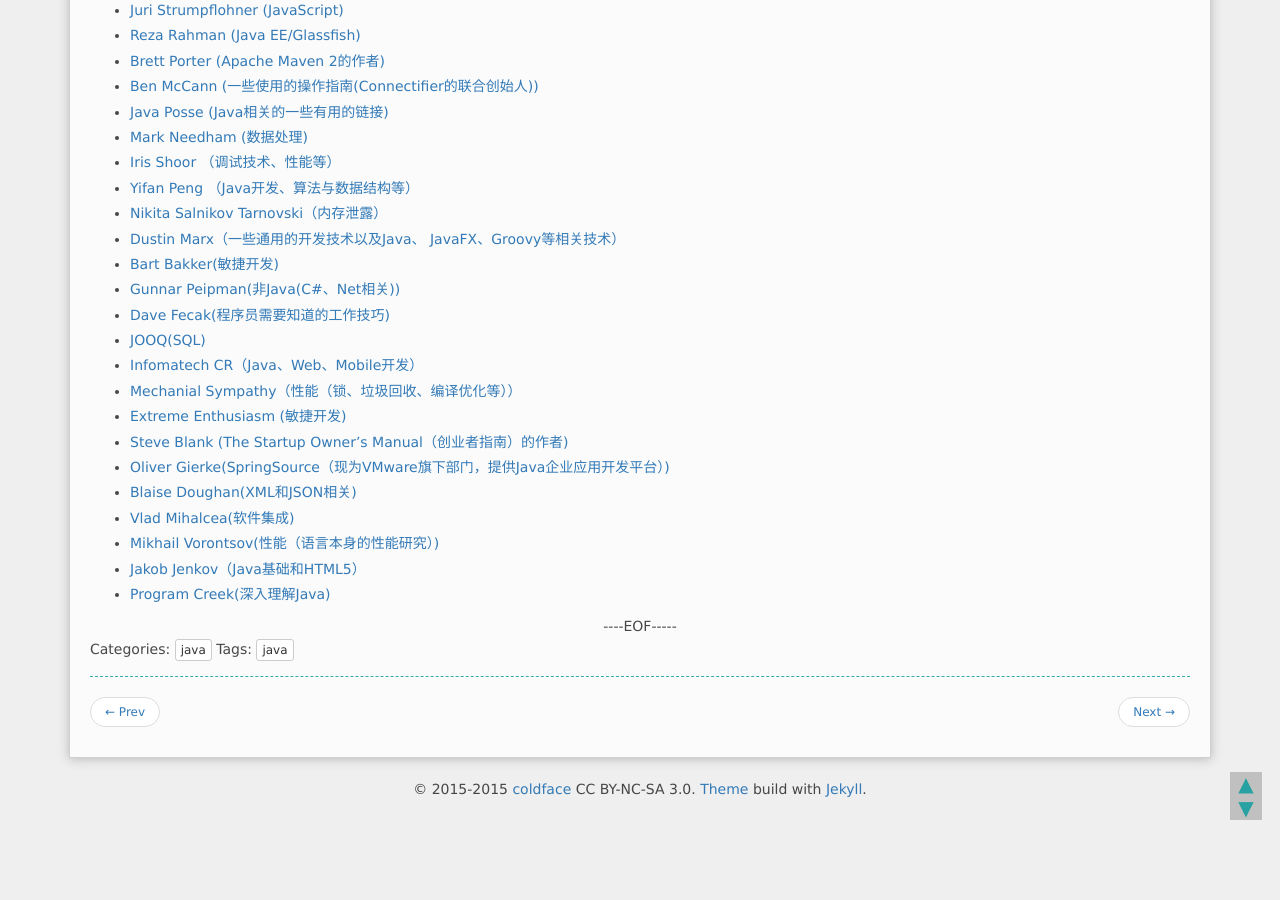
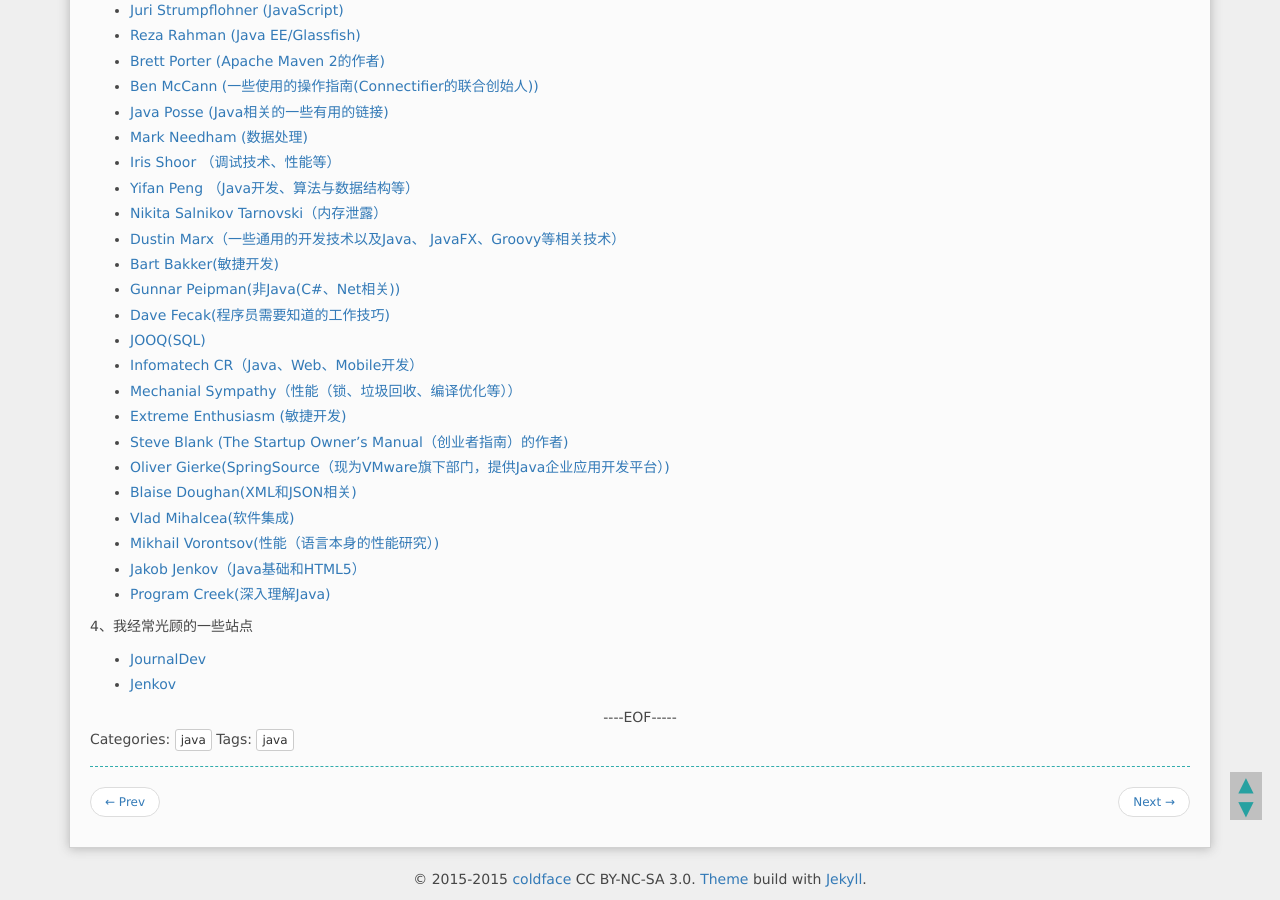
Before and after one commit to jackzhao29/jackzhao29.github.com, a Jekyll site: the page built from _posts/2015-06-22-高质量开发者的技术博客.md, in a window 1280 px wide and 900 px high, scrolled down 780 px. Built offline with Jekyll 4.4.1, drawn with Linux system fonts in a browser that asks for light colours; Markdown is read by kramdown in place of the engine named in the settings; comment, search, counter and statistics services are not loaded.

Commit message:
update blog

```diff
--- a/_posts/2015-06-22-高质量开发者的技术博客.md
+++ b/_posts/2015-06-22-高质量开发者的技术博客.md
@@ -59,3 +59,8 @@
   * [Mikhail Vorontsov(性能（语言本身的性能研究）)](http://java-performance.info/)
   * [Jakob Jenkov（Java基础和HTML5）](http://jenkov.com/)
   * [Program Creek(深入理解Java)](http://www.programcreek.com/)
+
+4、我经常光顾的一些站点
+
+ * [JournalDev](http://www.journaldev.com)
+ * [Jenkov](http://tutorials.jenkov.com)
```
Also changed, not shown: _posts/2015-06-14-linux各种小工具命令.md (+5 -0 lines).
